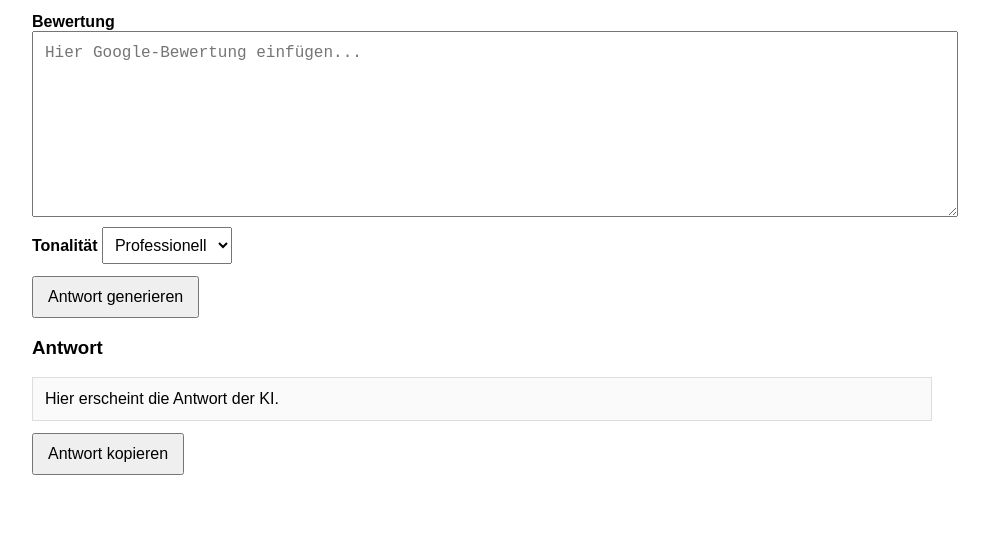
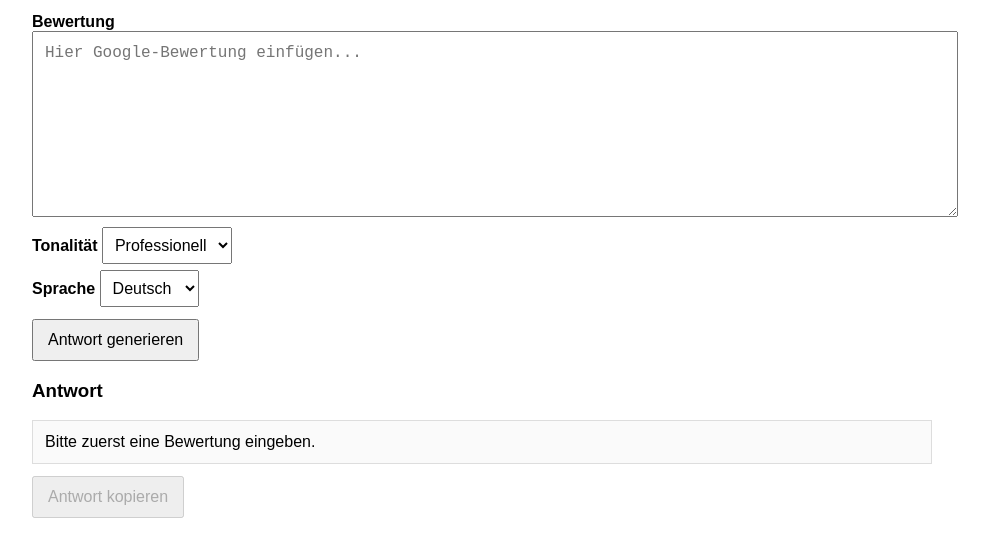
Before and after one commit to Til140607/autoreply-api, a website: page index.html in a window 1280 px wide. Both pictures are taken after a click on the button "Antwort generieren". Shown: the part 110-666 px from the top of the page, without its empty margins (158-1147 px from the left). Drawn offline with Linux system fonts and the light colour scheme.

Commit message:
Update index.html

```diff
--- a/index.html
+++ b/index.html
@@ -32,6 +32,13 @@
   <option value="kurz">Kurz</option>
   <option value="locker">Locker</option>
 </select>
+  <br />
+
+<label for="lang"><b>Sprache</b></label>
+<select id="lang">
+  <option value="de" selected>Deutsch</option>
+  <option value="en">Englisch</option>
+</select>
 
   <br />
   <button id="generateBtn">Antwort generieren</button>
@@ -44,6 +51,7 @@
 <script>
 const toneEl = document.getElementById("tone");
 const API_URL = "/api/generate";
+const langEl = document.getElementById("lang");
 
 const btn = document.getElementById("generateBtn");
 const reviewEl = document.getElementById("review");
@@ -58,6 +66,8 @@ copyBtn.disabled = true;
 
 btn.addEventListener("click", async () => {
   const review = reviewEl.value.trim();
+  const tone = toneEl.value;
+const lang = langEl.value;
   if (!review) {
     resultEl.textContent = "Bitte zuerst eine Bewertung eingeben.";
     copyBtn.disabled = true;
@@ -69,13 +79,11 @@ btn.addEventListener("click", async () => {
   resultEl.textContent = "";
 
   try {
-    const res = await fetch(API_URL, {
+        const res = await fetch(API_URL, {
       method: "POST",
       headers: { "Content-Type": "application/json" },
-      body: JSON.stringify({
-  review,
-  tone: toneEl.value
-})
+      body: JSON.stringify({ review, tone, lang })
+    });
 
 
     const data = await res.json();
```
